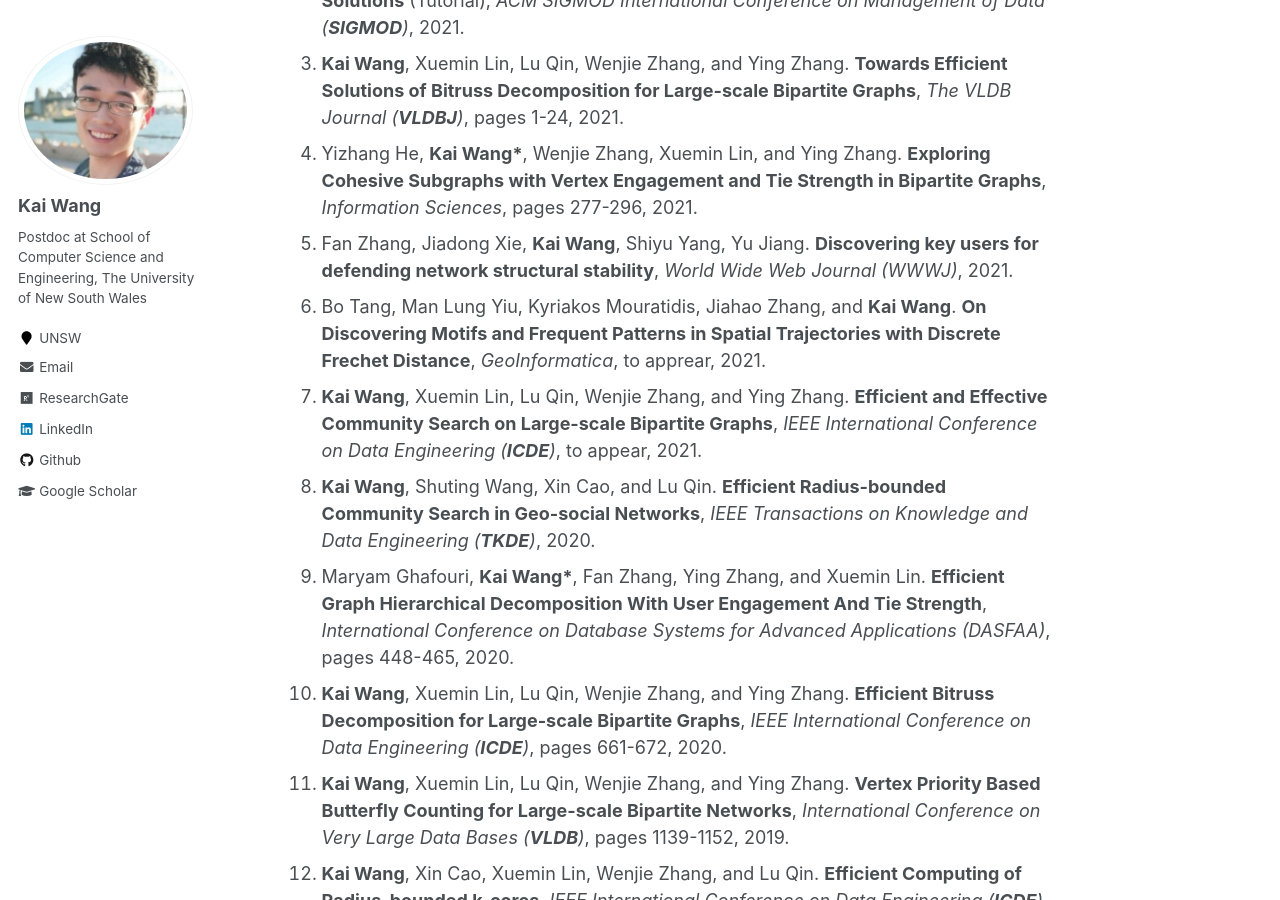
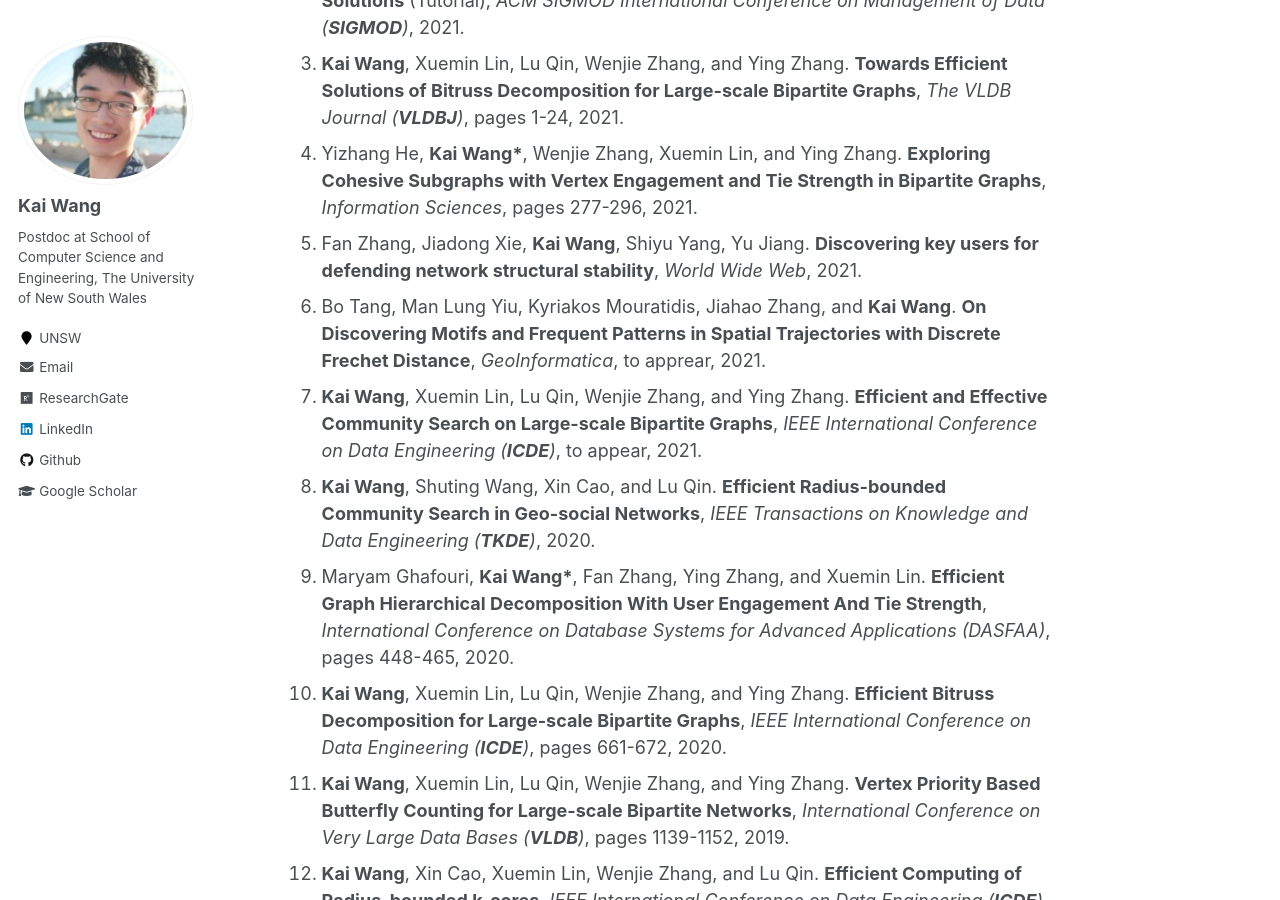
Before and after one commit to cs-kaiwang/cs-kaiwang.github.io, a Jekyll site: the page built from _pages/about.md, in a window 1280 px wide and 900 px high, scrolled down 605 px. Built offline with Jekyll 4.4.1, drawn with Linux system fonts in a browser that asks for light colours.

Commit message:
Update about.md

```diff
--- a/_pages/about.md
+++ b/_pages/about.md
@@ -18,7 +18,7 @@ Publications (* indicates corresponding author)
 2. Yixiang Fang, **Kai Wang**, Xuemin Lin, and Wenjie Zhang. **Cohesive Subgraph Search over Big Heterogeneous Information Networks: Applications, Challenges, and Solutions** (Tutorial), *ACM SIGMOD International Conference on Management of Data (**SIGMOD**)*, 2021.
 3. **Kai Wang**, Xuemin Lin, Lu Qin, Wenjie Zhang, and Ying Zhang. **Towards Efficient Solutions of Bitruss Decomposition for Large-scale Bipartite Graphs**, *The VLDB Journal (**VLDBJ**)*, pages 1-24, 2021.
 4. Yizhang He, **Kai Wang\***, Wenjie Zhang, Xuemin Lin, and Ying Zhang. **Exploring Cohesive Subgraphs with Vertex Engagement and Tie Strength in Bipartite Graphs**, *Information Sciences*, pages 277-296, 2021.
-5. Fan Zhang, Jiadong Xie, **Kai Wang**, Shiyu Yang, Yu Jiang. **Discovering key users for defending network structural stability**, *World Wide Web Journal (WWWJ)*, 2021.
+5. Fan Zhang, Jiadong Xie, **Kai Wang**, Shiyu Yang, Yu Jiang. **Discovering key users for defending network structural stability**, *World Wide Web*, 2021.
 6. Bo Tang, Man Lung Yiu, Kyriakos Mouratidis, Jiahao Zhang, and **Kai Wang**. **On Discovering Motifs and Frequent Patterns in Spatial Trajectories with  Discrete Frechet Distance**, *GeoInformatica*, to apprear, 2021.
 7. **Kai Wang**, Xuemin Lin, Lu Qin, Wenjie Zhang, and Ying Zhang. **Efficient and Effective Community Search on Large-scale Bipartite Graphs**, *IEEE International Conference on Data Engineering (**ICDE**)*, to appear, 2021.
 8. **Kai Wang**, Shuting Wang, Xin Cao, and Lu Qin. **Efficient Radius-bounded Community Search in Geo-social Networks**, *IEEE Transactions on Knowledge and Data Engineering (**TKDE**)*,  2020.
```
